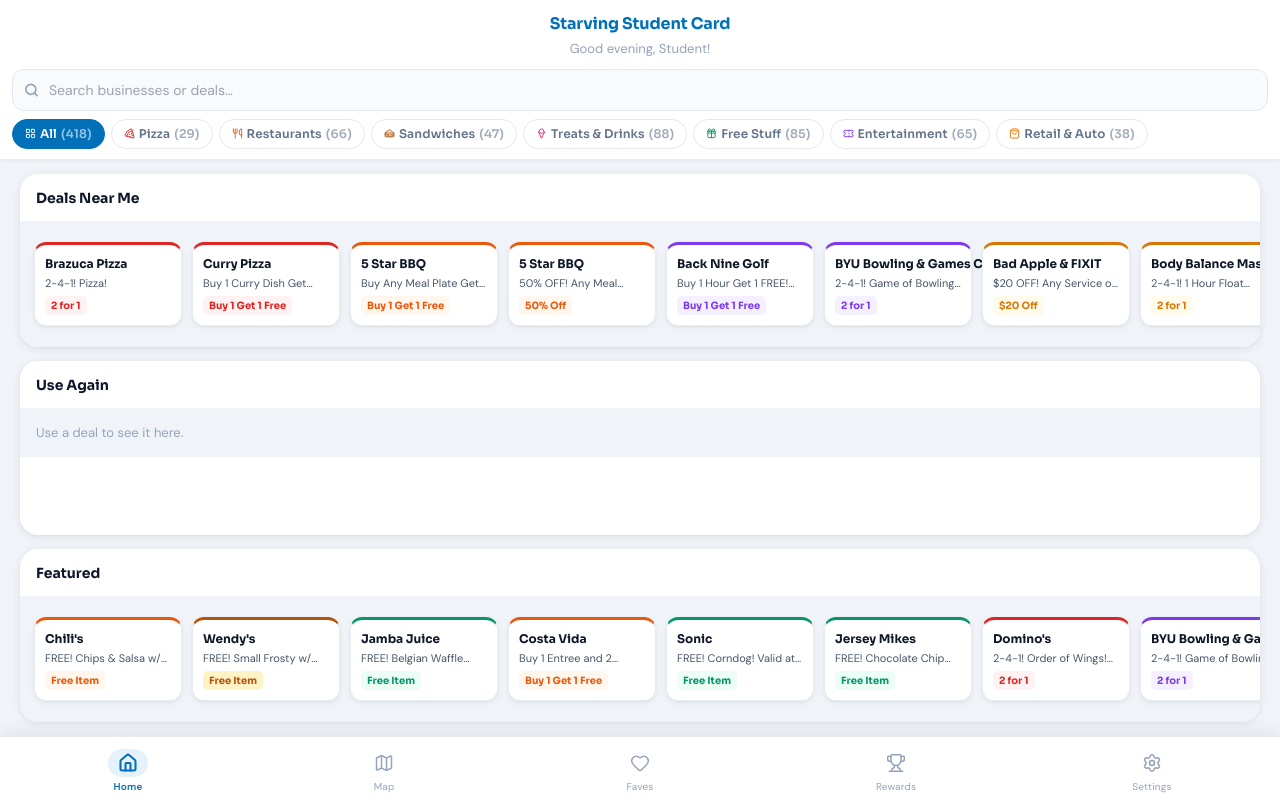
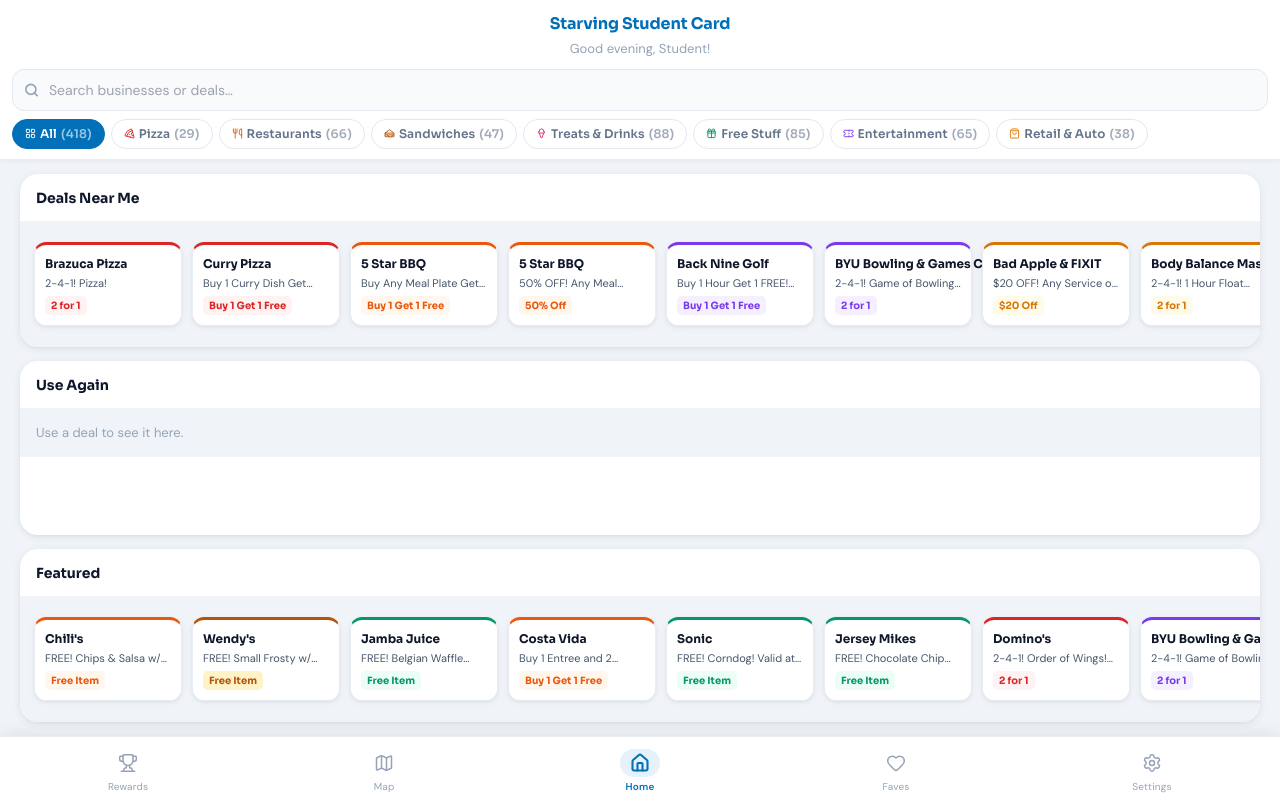
Before and after one commit to adam-cott/sscmapapp, a React (Vite) app: page / in a window 1280 px wide. Built offline with nearby package versions, Linux system fonts and the light colour scheme.

Commit message:
Reorder bottom nav: Rewards, Map, Home, Faves, Settings
Co-Authored-By: Claude Sonnet 4.6 <noreply@anthropic.com>

```diff
--- a/src/components/BottomNav/BottomNav.jsx
+++ b/src/components/BottomNav/BottomNav.jsx
@@ -1,10 +1,10 @@
 import { Home, Map, Heart, Trophy, Settings } from 'lucide-react'
 
 const TABS = [
+  { id: 'rewards',  label: 'Rewards', Icon: Trophy   },
+  { id: 'map',      label: 'Map',     Icon: Map      },
   { id: 'home',     label: 'Home',    Icon: Home     },
-  { id: 'map',      label: 'Map',     Icon: Map      },
   { id: 'faves',    label: 'Faves',   Icon: Heart    },
-  { id: 'rewards',  label: 'Rewards', Icon: Trophy   },
   { id: 'settings', label: 'Settings',Icon: Settings },
 ]
 
```
